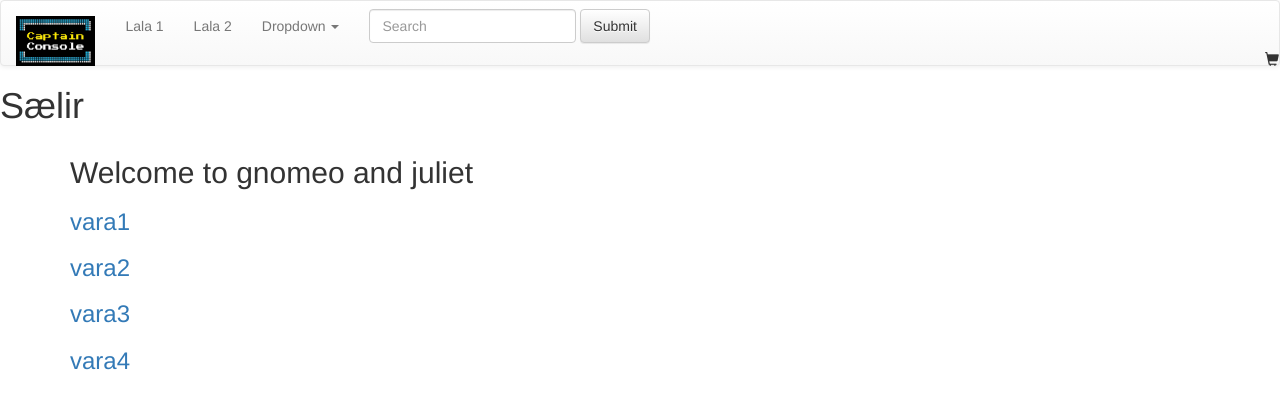
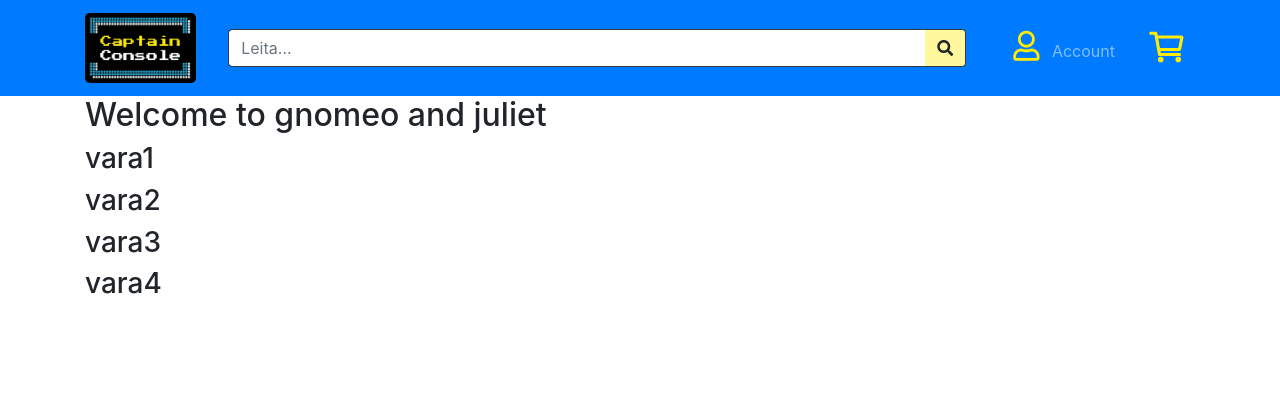
Before and after one commit to KolbeinnIn/Verklegt-namskeid-II, a Django app: page / in a window 1280 px wide. Shown: the top 409 px of the page. Run offline with Django 3.2, Linux system fonts and the light colour scheme; some libraries are stand-ins or nearby versions.

Commit message:
navbar mostly completed

```diff
--- a/app/CC/urls.py
+++ b/app/CC/urls.py
@@ -1,5 +1,6 @@
 from django.urls import path
 from . import views
 urlpatterns = [
-    path("", views.index, name="CC-index")
+    path("", views.index, name="CC-index"),
+    path("/<int:id>", views.index, name="CC-index-product")
 ]
--- a/app/app/settings.py
+++ b/app/app/settings.py
@@ -80,7 +80,7 @@ DATABASES = {
         'ENGINE': 'django.db.backends.postgresql',
         'NAME': 'xdjwfuhe',
         'USER': 'xdjwfuhe',
-        'PASSWORD': 'uiMRXW8vVlzQgpbrXt1Xz-nZ_s_lTBDy',
+        'PASSWORD': 'aobkAXQngvE0-AyH1QhUImM3x67IRp4j',
         'HOST': 'balarama.db.elephantsql.com',
         'PORT': '5432'
     }
--- a/app/app/urls.py
+++ b/app/app/urls.py
@@ -18,5 +18,6 @@ from django.urls import path, include
 
 urlpatterns = [
     path('', include("CC.urls")),
+    path('/<int:id>', include("CC.urls")),
     path('admin/', admin.site.urls),
 ]
--- a/app/static/css/main.css
+++ b/app/static/css/main.css
@@ -3,5 +3,24 @@
 }
 
 .main_logo{
-    height:50px;
+    height:70px;
 }
+
+.vara{
+    background-color: blue;
+}
+.btn-custom{
+    background-color: #FFF89C !important;
+}
+
+.fa-user{
+    font-size:30px;
+}
+
+.fa-user, ion-icon{
+    color: #FFEC01 !important;
+}
+ion-icon{
+    --ionicon-stroke-width: 40px;
+    font-size: 40px;
+}
--- a/app/templates/CC/index.html
+++ b/app/templates/CC/index.html
@@ -3,7 +3,7 @@
     <div>
         <h2>Welcome to gnomeo and juliet</h2>
         {% for id, vara in listi.items %}
-            <a href="{{ id }}"><h3>{{ vara }}</h3></a>
+            <h3>{{ vara }}</h3>
         {% endfor %}
     </div>
 {% endblock %}
--- a/app/templates/base.html
+++ b/app/templates/base.html
@@ -3,21 +3,25 @@
 <html lang="en">
 <head>
     <meta charset="UTF-8">
+    <meta name="viewport" content="width=device-width, initial-scale=1, shrink-to-fit=no">
     <title>Captain Console</title>
     <!-- Latest compiled and minified CSS -->
-    <link rel="stylesheet" href="https://maxcdn.bootstrapcdn.com/bootstrap/3.3.7/css/bootstrap.min.css" integrity="sha384-BVYiiSIFeK1dGmJRAkycuHAHRg32OmUcww7on3RYdg4Va+PmSTsz/K68vbdEjh4u" crossorigin="anonymous">
-    <!-- Optional theme -->
-    <link rel="stylesheet" href="https://maxcdn.bootstrapcdn.com/bootstrap/3.3.7/css/bootstrap-theme.min.css" integrity="sha384-rHyoN1iRsVXV4nD0JutlnGaslCJuC7uwjduW9SVrLvRYooPp2bWYgmgJQIXwl/Sp" crossorigin="anonymous">
+    <link rel="stylesheet" href="https://stackpath.bootstrapcdn.com/bootstrap/4.3.1/css/bootstrap.min.css" integrity="sha384-ggOyR0iXCbMQv3Xipma34MD+dH/1fQ784/j6cY/iJTQUOhcWr7x9JvoRxT2MZw1T" crossorigin="anonymous">
+    <link rel="stylesheet" href="https://use.fontawesome.com/releases/v5.7.0/css/all.css" integrity="sha384-lZN37f5QGtY3VHgisS14W3ExzMWZxybE1SJSEsQp9S+oqd12jhcu+A56Ebc1zFSJ" crossorigin="anonymous">
+
     <link rel="stylesheet" href="{% static 'css/main.css' %}"/>
 </head>
 <body>
     {% include 'navbar.html' %}
-    <h1>Sælir</h1>
     <div class="container">
         {% block content %}
         {% endblock %}
     </div>
     <!-- Latest compiled and minified JavaScript -->
-    <script src="https://maxcdn.bootstrapcdn.com/bootstrap/3.3.7/js/bootstrap.min.js" integrity="sha384-Tc5IQib027qvyjSMfHjOMaLkfuWVxZxUPnCJA7l2mCWNIpG9mGCD8wGNIcPD7Txa" crossorigin="anonymous"></script>
+    <script src="https://code.jquery.com/jquery-3.3.1.slim.min.js" integrity="sha384-q8i/X+965DzO0rT7abK41JStQIAqVgRVzpbzo5smXKp4YfRvH+8abtTE1Pi6jizo" crossorigin="anonymous"></script>
+    <script src="https://cdnjs.cloudflare.com/ajax/libs/popper.js/1.14.7/umd/popper.min.js" integrity="sha384-UO2eT0CpHqdSJQ6hJty5KVphtPhzWj9WO1clHTMGa3JDZwrnQq4sF86dIHNDz0W1" crossorigin="anonymous"></script>
+    <script src="https://stackpath.bootstrapcdn.com/bootstrap/4.3.1/js/bootstrap.min.js" integrity="sha384-JjSmVgyd0p3pXB1rRibZUAYoIIy6OrQ6VrjIEaFf/nJGzIxFDsf4x0xIM+B07jRM" crossorigin="anonymous"></script>
+    <script src="https://unpkg.com/ionicons@5.0.0/dist/ionicons.js"></script>
+
 </body>
 </html>
--- a/app/templates/navbar.html
+++ b/app/templates/navbar.html
@@ -1,46 +1,37 @@
 {% load static %}
-<nav class="navbar navbar-default">
-  <div class="container-fluid">
-    <!-- Brand and toggle get grouped for better mobile display -->
-    <div class="navbar-header">
-      <button type="button" class="navbar-toggle collapsed" data-toggle="collapse" data-target="#bs-example-navbar-collapse-1" aria-expanded="false">
-        <span class="sr-only">Toggle navigation</span>
-        <span class="icon-bar"></span>
-        <span class="icon-bar"></span>
-        <span class="icon-bar"></span>
-      </button>
-      <a class="navbar-brand" href="/">
-          <img class="main_logo" alt="Brand" src="{% static 'images/logo.png' %}"/>
-      </a>
+<nav class="navbar navbar-expand-lg navbar-dark bg-primary static-top">
+    <div class="container">
+        <a class="navbar-brand" href="#">
+            <img src="{% static 'images/logo.png' %}" class="main_logo rounded-lg" alt="Brand">
+        </a>
+        <button class="navbar-toggler" type="button" data-toggle="collapse" data-target="#navbarResponsive" aria-controls="navbarResponsive" aria-expanded="false" aria-label="Toggle navigation">
+            <span class="navbar-toggler-icon"></span>
+        </button>
+
+        <div class="navbar-collapse collapse row justify-content-md-center" id="navbarResponsive">
+            <form class="mx-3 my-auto d-inline col">
+                <div class="input-group">
+                    <input class="form-control border-dark border-right-0" type="text" placeholder="Leita..." aria-label="Search">
+                    <div class="input-group-append">
+                        <button class="btn btn-default btn-custom border-dark border-left-0" type="button">
+                            <i class="fas fa-search"></i>
+                        </button>
+                    </div>
+                </div>
+            </form>
+            <ul class="navbar-nav col col-md-auto">
+                <li class="nav-item">
+                    <a class="nav-link" href="#">
+                        <i class="mt-2 mx-2 far fa-user"></i>
+                        Account
+                    </a>
+                </li>
+                <li class="ml-3 nav-item">
+                    <a class="nav-link" href="#">
+                        <ion-icon class="mt-1" name="cart-outline"></ion-icon>
+                    </a>
+                </li>
+            </ul>
+        </div>
     </div>
-
-    <!-- Collect the nav links, forms, and other content for toggling -->
-    <div class="collapse navbar-collapse" id="bs-example-navbar-collapse-1">
-      <ul class="nav navbar-nav">
-        <li> <!-- class="active"-->
-          <a href="{% url 'CC-index' %}">Lala 1<span class="sr-only">(current)</span></a>
-        </li>
-        <li><a href="#">Lala 2</a></li>
-        <li class="dropdown">
-          <a href="#" class="dropdown-toggle" data-toggle="dropdown" role="button" aria-haspopup="true" aria-expanded="false">Dropdown <span class="caret"></span></a>
-          <ul class="dropdown-menu">
-            <li><a href="#">Action</a></li>
-            <li><a href="#">Another action</a></li>
-            <li><a href="#">Something else here</a></li>
-            <li role="separator" class="divider"></li>
-            <li><a href="#">Separated link</a></li>
-            <li role="separator" class="divider"></li>
-            <li><a href="#">One more separated link</a></li>
-          </ul>
-        </li>
-      </ul>
-      <form class="navbar-form navbar-left">
-        <div class="form-group">
-          <input type="text" class="form-control" placeholder="Search">
-        </div>
-        <button type="submit" class="btn btn-default">Submit</button>
-      </form>
-    </div><!-- /.navbar-collapse -->
-      <div class="navbar-right glyphicon glyphicon-shopping-cart"></div>
-  </div><!-- /.container-fluid -->
 </nav>
```
